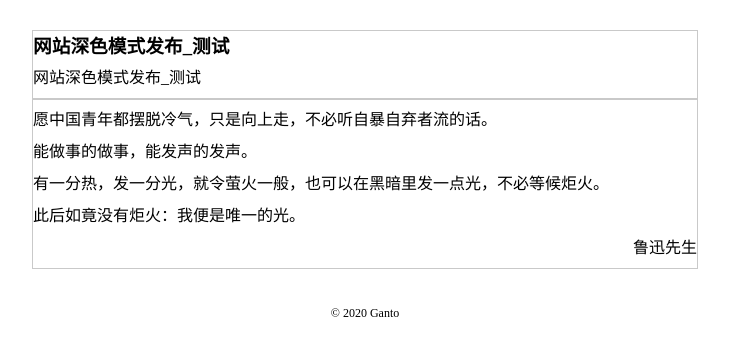
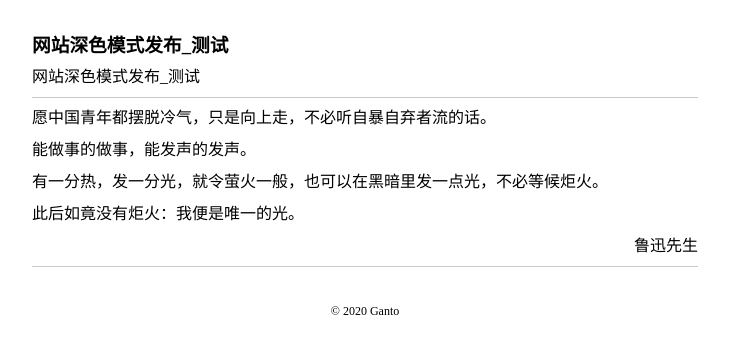
Before and after one commit to lyc688/Ganto, a PHP site: page /index.html in a window 1280 px wide. Shown: the part 210-566 px from the top of the page, without its empty margins (275-1004 px from the left). Run offline with PHP 8.4, Linux system fonts and the light colour scheme; some libraries are stand-ins or nearby versions.

Commit message:
Update homepage.css

```diff
--- a/css/homepage.css
+++ b/css/homepage.css
@@ -290,5 +290,5 @@ span.vnick,a.vnick {
 	box-shadow: 0px 0px 10px rgba(0,0,0,0.1);
 }
 .cevno>nav{
-	border: 1px solid #c9c9c9;
+	border-bottom: 1px solid #c9c9c9;
 }
```
